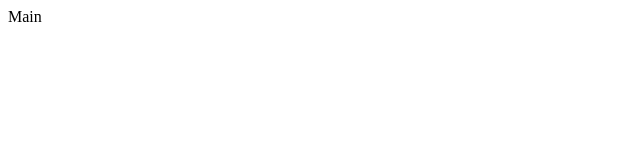
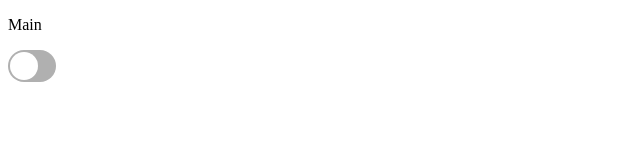
Before and after one commit to DEVengersAssemble/airdnd-frontend, a React (Create React App) app: page / in a window 1280 px wide. Shown: the top 160 px of the page, without its empty margins (0-640 px from the left). Built offline with nearby package versions, Linux system fonts and the light colour scheme.

Commit message:
:lipstick: Add toggle button component

```diff
--- /dev/null
+++ b/src/Components/Global/Toggle.js
@@ -0,0 +1,17 @@
+import React from 'react';
+import {
+  StToggleButton,
+  StToggleCircle,
+} from '../../StyledComponents/Global/Toggle';
+import { MdDone } from 'react-icons/md';
+
+// eslint-disable-next-line react/prop-types
+const Toggle = ({ checked, handleClick }) => {
+  return (
+    <StToggleButton checked={checked} onClick={handleClick}>
+      <StToggleCircle checked={checked}>{checked && <MdDone />}</StToggleCircle>
+    </StToggleButton>
+  );
+};
+
+export default Toggle;
--- a/src/Pages/MainPage.js
+++ b/src/Pages/MainPage.js
@@ -1,7 +1,18 @@
-import React from 'react';
+import React, { useState } from 'react';
+import Toggle from '../Components/Global/Toggle';
 
 const MainPage = () => {
-  return <div>Main</div>;
+  const [toggleState, setToggleState] = useState(false);
+  const handleClick = () => {
+    setToggleState(prevToggleState => !prevToggleState);
+  };
+
+  return (
+    <div>
+      <p>Main</p>
+      <Toggle checked={toggleState} handleClick={handleClick} />
+    </div>
+  );
 };
 
 export default MainPage;
--- /dev/null
+++ b/src/StyledComponents/Global/Toggle.js
@@ -0,0 +1,52 @@
+import styled, { css } from 'styled-components';
+
+export const StToggleButton = styled.button`
+  box-sizing: border-box;
+  position: relative;
+  padding: 0;
+  width: 48px;
+  height: 32px;
+  border-radius: 28px;
+  border: none;
+  background: rgb(176, 176, 176);
+  cursor: pointer;
+  outline: none;
+  ${({ checked }) =>
+    checked &&
+    css`
+      background: rgb(34, 34, 34);
+    `}
+
+  &:hover {
+    background-color: rgb(113, 113, 113);
+  }
+
+  &:focus {
+    box-shadow: rgb(255, 255, 255) 0px 0px 0px 2px,
+      rgb(34, 34, 34) 0px 0px 0px 4px, rgba(255, 255, 255, 0.5) 0px 0px 0px 5px;
+    outline: none;
+    transition: box-shadow 0.2s ease 0s;
+  }
+`;
+
+export const StToggleCircle = styled.span`
+  box-sizing: border-box;
+  position: absolute;
+  top: 2px;
+  left: 2px;
+  display: flex;
+  justify-content: center;
+  align-items: center;
+  width: 28px;
+  height: 28px;
+  background: white;
+  font-size: 28px;
+  border-radius: 50%;
+  transition: 0.4s;
+  ${({ checked }) =>
+    checked &&
+    css`
+      transform: translate3d(16px, 0px, 0px);
+      color: rgb(34, 34, 34);
+    `};
+`;
```
